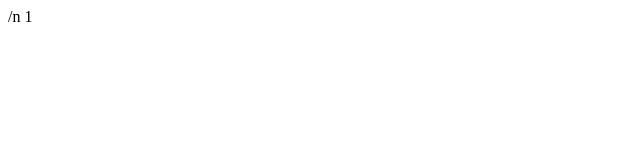
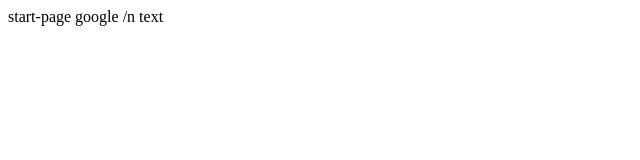
Before and after one commit to AIII0T/siterepo, a plain HTML site: page index.html in a window 1280 px wide. Shown: the whole page, without its empty margins (0-640 px from the left). Drawn offline with Linux system fonts and the light colour scheme.

Commit message:
edit startpage index.html, added index file doc1.txt

```diff
--- a/index.html
+++ b/index.html
@@ -1,4 +1,9 @@
 <site>
+<head>
+start-page
+</head>
+<a=href google.com>google</a>
+
 /n
-<a>1</a>
+<a>text</a>
 </site>
```
Also changed, not shown: doc1.txt (added).
